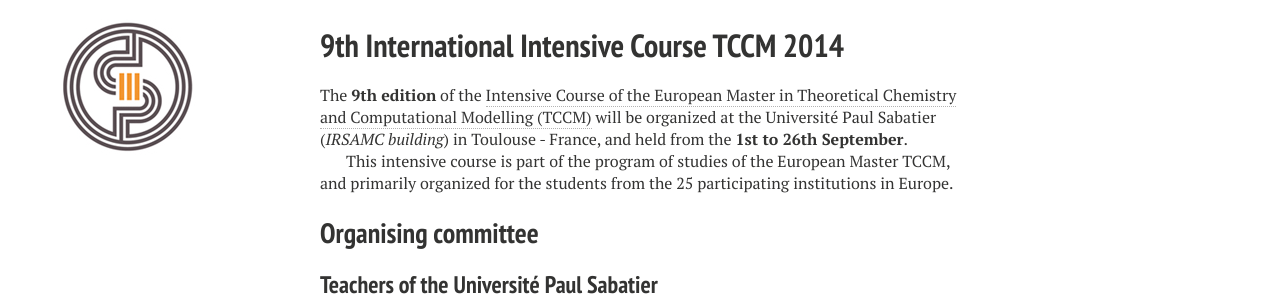
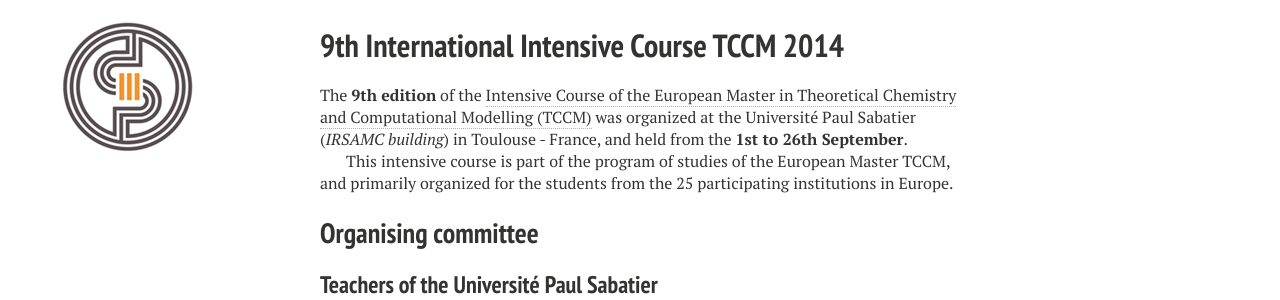
Before and after one commit to muammar/intcourse, a Jekyll site: the page built from index.md, in a window 1280 px wide and 900 px high, scrolled down 920 px. Shown: the part 154-454 px from the top of the window. Built offline with Jekyll 4.4.1, drawn with Linux system fonts in a browser that asks for light colours; nearby versions of some CDN libraries.

Commit message:
Changed index page

```diff
--- a/index.md
+++ b/index.md
@@ -14,7 +14,7 @@
 
 The **9th edition** of the [Intensive Course of the European Master in
 Theoretical Chemistry and Computational Modelling
-(TCCM)](http://www.emtccm.org/tccm-em/) will be organized at the Université
+(TCCM)](http://www.emtccm.org/tccm-em/) was organized at the Université
 Paul Sabatier (*IRSAMC building*) in Toulouse - France, and held from the **1st to 26th September**.
 
 
```
